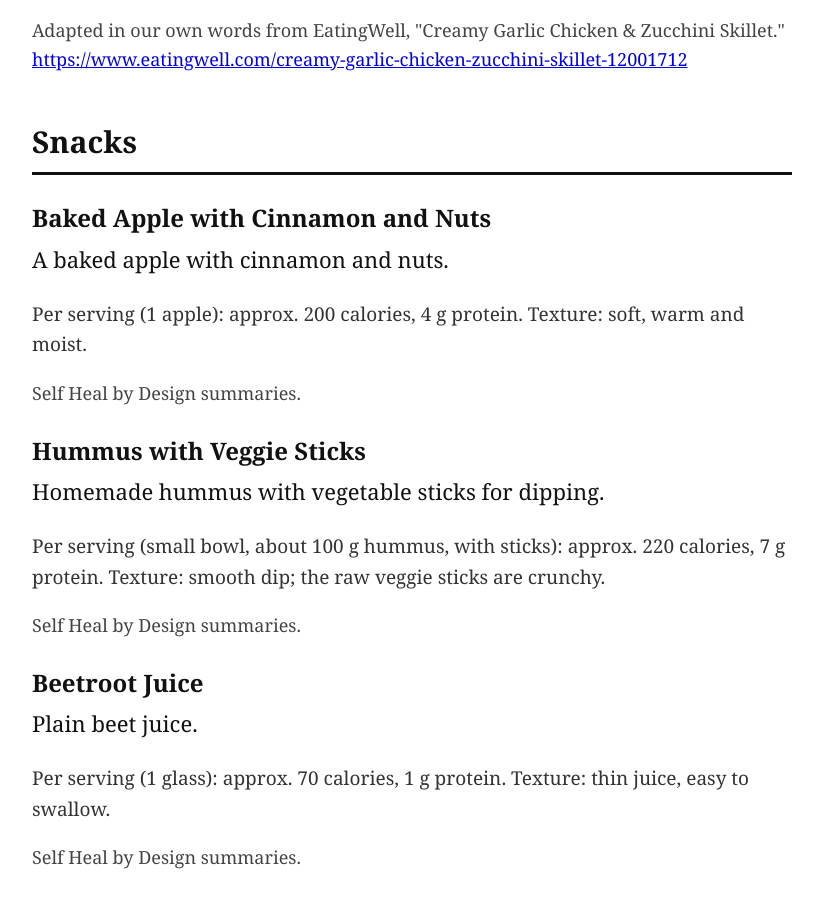
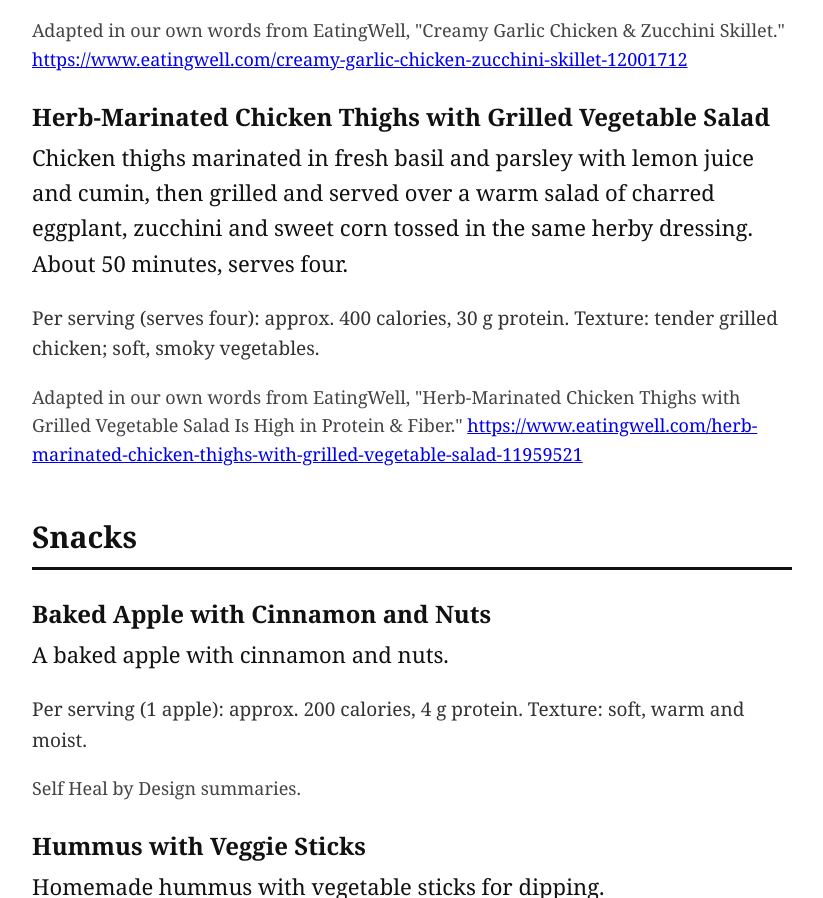
Before and after one commit to ForgeDreams-AI/alisa-cookbook, a plain HTML site: page index.html in a window 1280 px wide. Shown: the part 9831-10729 px from the top of the page, without its empty margins (228-1051 px from the left). Drawn offline with Linux system fonts and the light colour scheme.

Commit message:
Add Herb-Marinated Chicken Thighs with Grilled Vegetable Salad (Dinner)

```diff
--- a/index.html
+++ b/index.html
@@ -168,6 +168,11 @@
 <p class="nutrition">Per serving (serves four): approx. 320 calories, 30 g protein. Texture: tender chicken and soft zucchini in a creamy sauce.</p>
 <p class="source">Adapted in our own words from EatingWell, "Creamy Garlic Chicken &amp; Zucchini Skillet." <a href="https://www.eatingwell.com/creamy-garlic-chicken-zucchini-skillet-12001712">https://www.eatingwell.com/creamy-garlic-chicken-zucchini-skillet-12001712</a></p>
 
+<h3>Herb-Marinated Chicken Thighs with Grilled Vegetable Salad</h3>
+<p>Chicken thighs marinated in fresh basil and parsley with lemon juice and cumin, then grilled and served over a warm salad of charred eggplant, zucchini and sweet corn tossed in the same herby dressing. About 50 minutes, serves four.</p>
+<p class="nutrition">Per serving (serves four): approx. 400 calories, 30 g protein. Texture: tender grilled chicken; soft, smoky vegetables.</p>
+<p class="source">Adapted in our own words from EatingWell, "Herb-Marinated Chicken Thighs with Grilled Vegetable Salad Is High in Protein &amp; Fiber." <a href="https://www.eatingwell.com/herb-marinated-chicken-thighs-with-grilled-vegetable-salad-11959521">https://www.eatingwell.com/herb-marinated-chicken-thighs-with-grilled-vegetable-salad-11959521</a></p>
+
 <h2>Snacks</h2>
 <h3>Baked Apple with Cinnamon and Nuts</h3>
 <p>A baked apple with cinnamon and nuts.</p>
```
